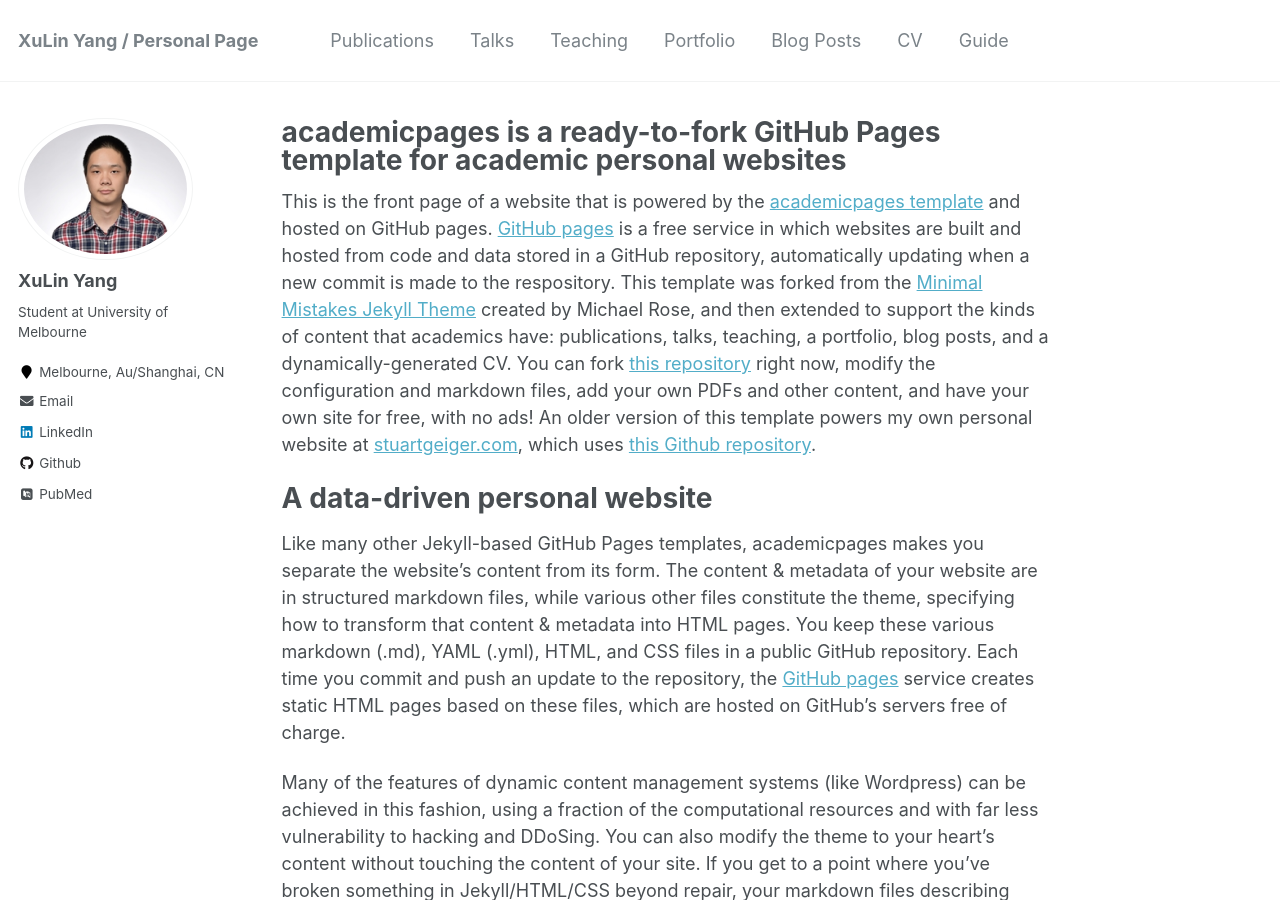
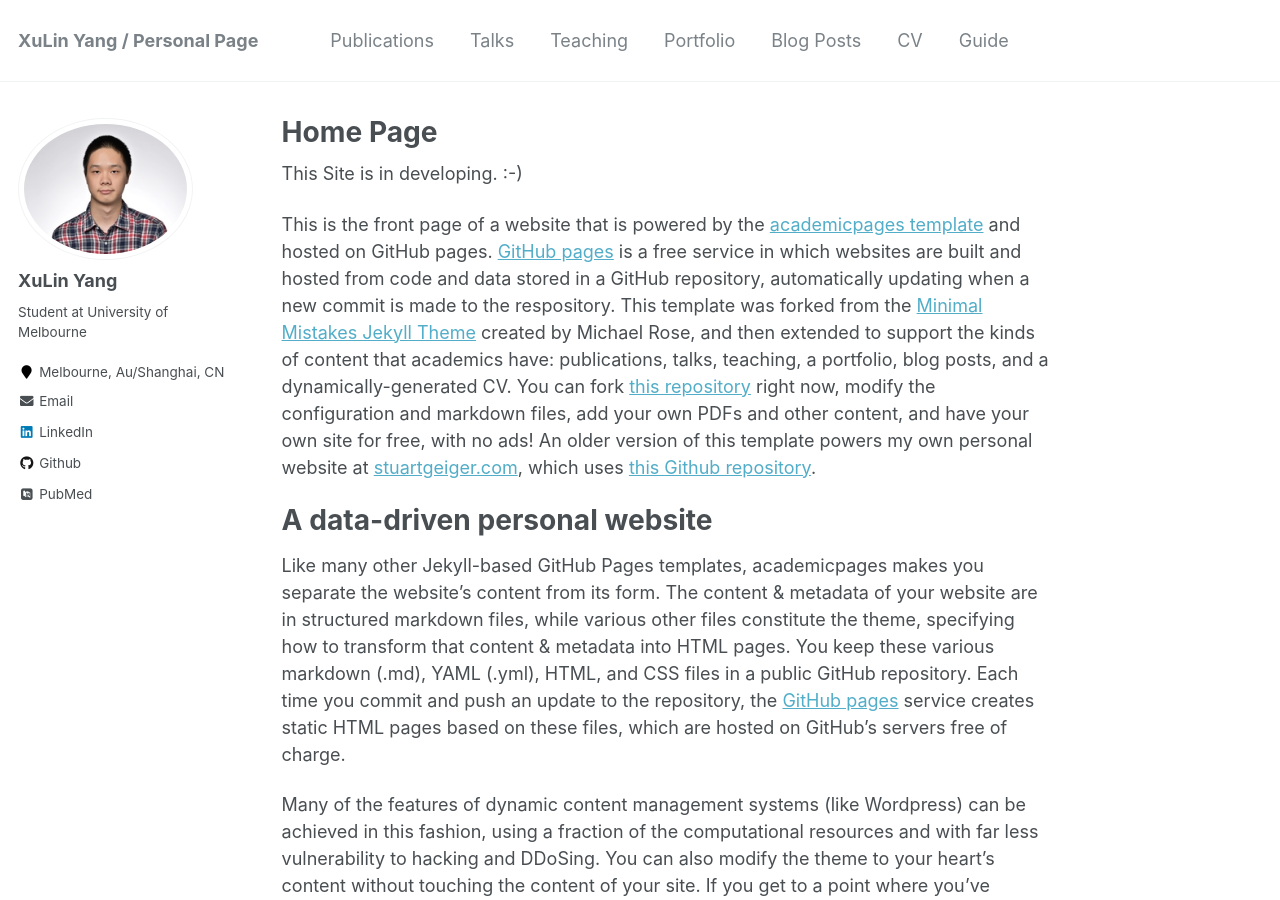
Before and after one commit to yangxvlin/yangxvlin.github.io, a Jekyll site: the page built from _pages/about.md, in a window 1280 px wide and 900 px high. Built offline with Jekyll 4.4.1, drawn with Linux system fonts in a browser that asks for light colours; some web fonts are replaced.

Commit message:
modify site settings

```diff
--- a/_pages/about.md
+++ b/_pages/about.md
@@ -1,12 +1,14 @@
 ---
 permalink: /
-title: "academicpages is a ready-to-fork GitHub Pages template for academic personal websites"
+title: "Home Page"
 excerpt: "About me"
 author_profile: true
 redirect_from:
   - /about/
   - /about.html
 ---
+
+This Site is in developing. :-)
 
 This is the front page of a website that is powered by the [academicpages template](https://github.com/academicpages/academicpages.github.io) and hosted on GitHub pages. [GitHub pages](https://pages.github.com) is a free service in which websites are built and hosted from code and data stored in a GitHub repository, automatically updating when a new commit is made to the respository. This template was forked from the [Minimal Mistakes Jekyll Theme](https://mmistakes.github.io/minimal-mistakes/) created by Michael Rose, and then extended to support the kinds of content that academics have: publications, talks, teaching, a portfolio, blog posts, and a dynamically-generated CV. You can fork [this repository](https://github.com/academicpages/academicpages.github.io) right now, modify the configuration and markdown files, add your own PDFs and other content, and have your own site for free, with no ads! An older version of this template powers my own personal website at [stuartgeiger.com](http://stuartgeiger.com), which uses [this Github repository](https://github.com/staeiou/staeiou.github.io).
 
```
